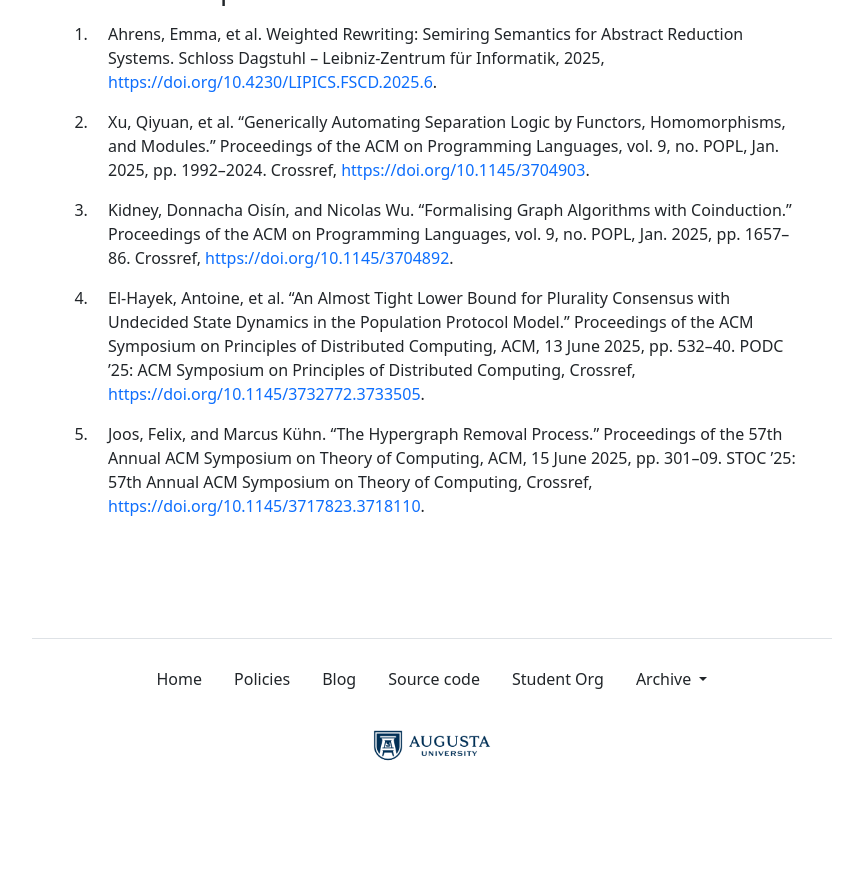
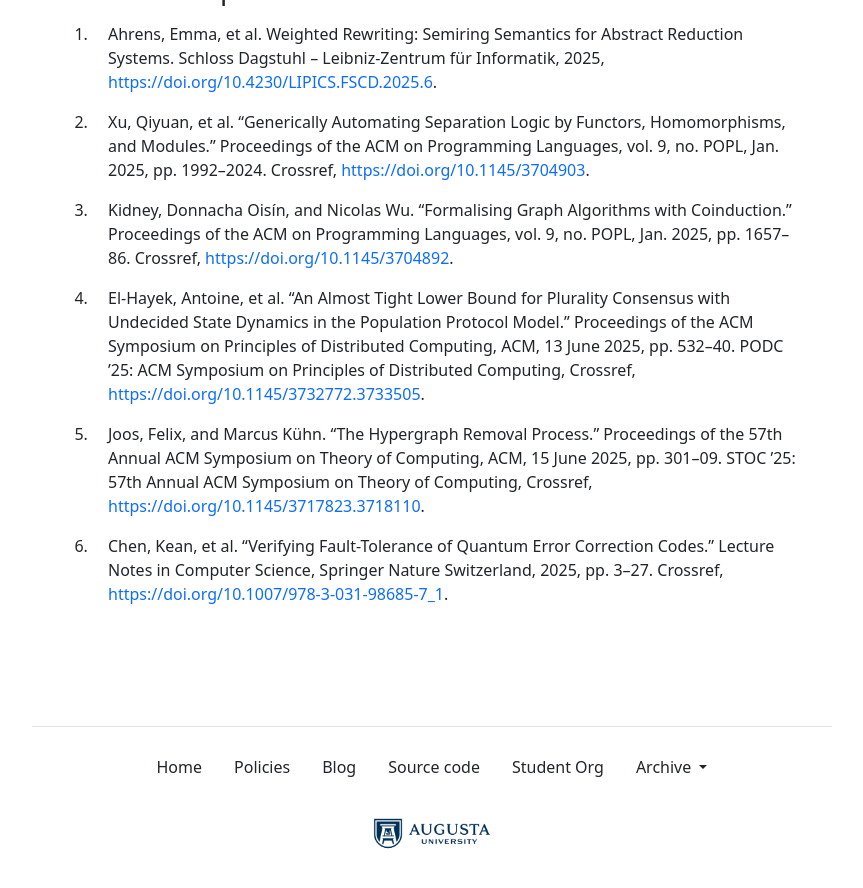
Before and after one commit to the-au-forml-lab/plgroup, a Jekyll site: the page built from docs/index.md, in a window 1280 px wide and 900 px high, scrolled down 1677 px. Shown: the top 888 px of the window, without its empty margins (208-1071 px from the left). Built offline with Jekyll 4.4.1, drawn with Linux system fonts in a browser that asks for light colours; before the commit the page ends 2489 px from its top, so only the background shows below that; some of the changed text lies outside the part shown.

Commit message:
[create-pull-request] automated change

```diff
--- a/data/history.txt
+++ b/data/history.txt
@@ -52,3 +52,4 @@
 10.1145/3704892
 10.1145/3732772.3733505
 10.1145/3717823.3718110
+10.1007/978-3-031-98685-7_1
--- a/docs/index.md
+++ b/docs/index.md
@@ -36,7 +36,7 @@ organization.
 | 4.  | September 12 | Formalising Graph Algorithms with Coinduction.    | UH227 (Fishbowl) |
 | 5.  | September 19 | An Almost Tight Lower Bound for Plurality Consensus with Undecided State Dynamics in the Population Protocol Model.    | UH227 (Fishbowl) |
 | 6.  | September 26 | The Hypergraph Removal Process.    | UH227 (Fishbowl) |
-| 7.  | October 3    | Paper 06 discussion    | UH227 (Fishbowl) |
+| 7.  | October 3    | Verifying Fault-Tolerance of Quantum Error Correction Codes.    | UH227 (Fishbowl) |
 | 8.  | October 10   | _Fall pause_           |                  |
 | 9.  | October 17   | Paper 07 discussion    | UH227 (Fishbowl) |
 | 10. | October 24   | Paper 08 discussion    | UH227 (Fishbowl) |
--- a/docs/papers.md
+++ b/docs/papers.md
@@ -3,3 +3,4 @@
 1. Kidney, Donnacha Oisín, and Nicolas Wu. “Formalising Graph Algorithms with Coinduction.” Proceedings of the ACM on Programming Languages, vol. 9, no. POPL, Jan. 2025, pp. 1657–86. Crossref, <https://doi.org/10.1145/3704892>.
 1. El-Hayek, Antoine, et al. “An Almost Tight Lower Bound for Plurality Consensus with Undecided State Dynamics in the Population Protocol Model.” Proceedings of the ACM Symposium on Principles of Distributed Computing, ACM, 13 June 2025, pp. 532–40. PODC ’25: ACM Symposium on Principles of Distributed Computing, Crossref, <https://doi.org/10.1145/3732772.3733505>.
 1. Joos, Felix, and Marcus Kühn. “The Hypergraph Removal Process.” Proceedings of the 57th Annual ACM Symposium on Theory of Computing, ACM, 15 June 2025, pp. 301–09. STOC ’25: 57th Annual ACM Symposium on Theory of Computing, Crossref, <https://doi.org/10.1145/3717823.3718110>.
+1. Chen, Kean, et al. “Verifying Fault-Tolerance of Quantum Error Correction Codes.” Lecture Notes in Computer Science, Springer Nature Switzerland, 2025, pp. 3–27. Crossref, <https://doi.org/10.1007/978-3-031-98685-7_1>.
```
